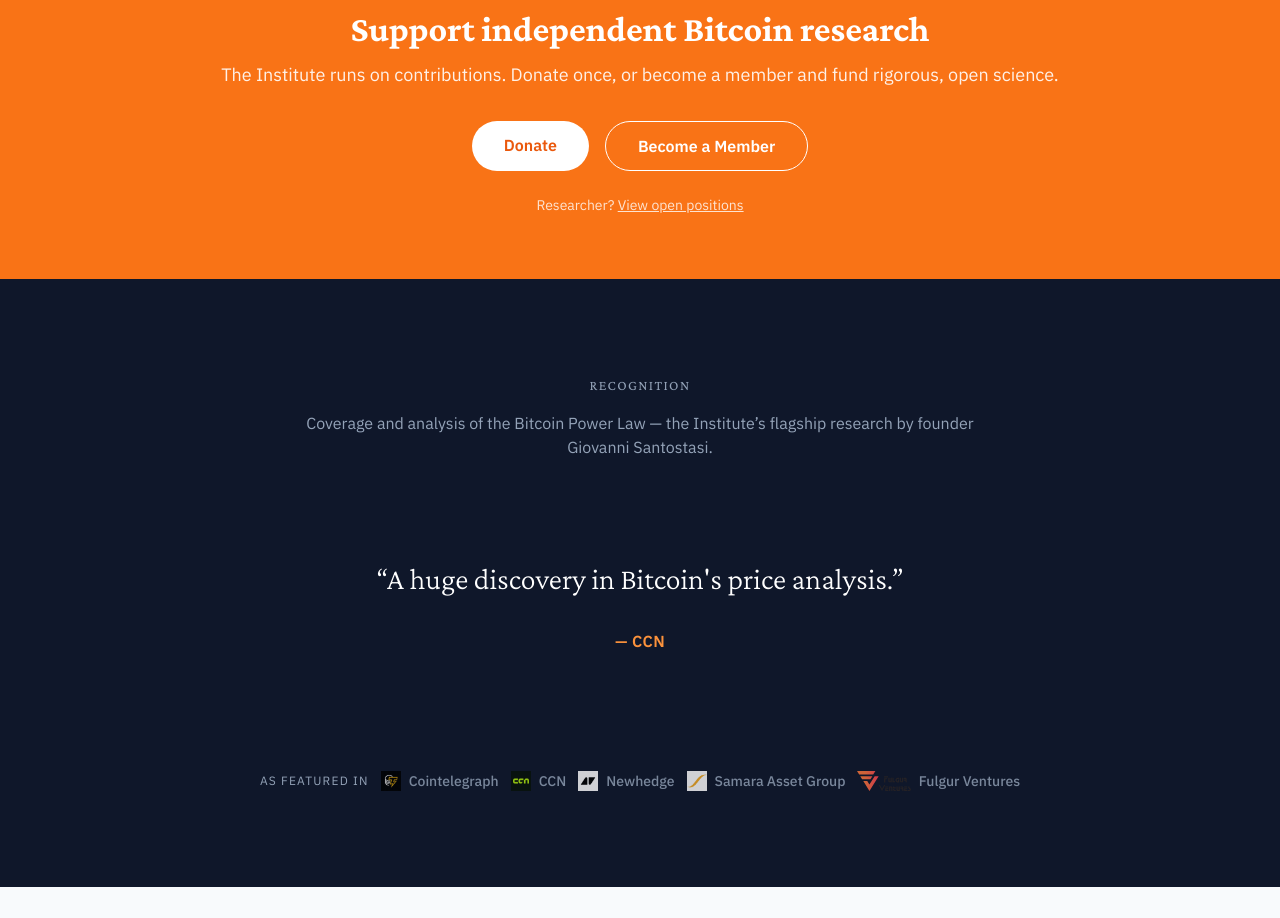
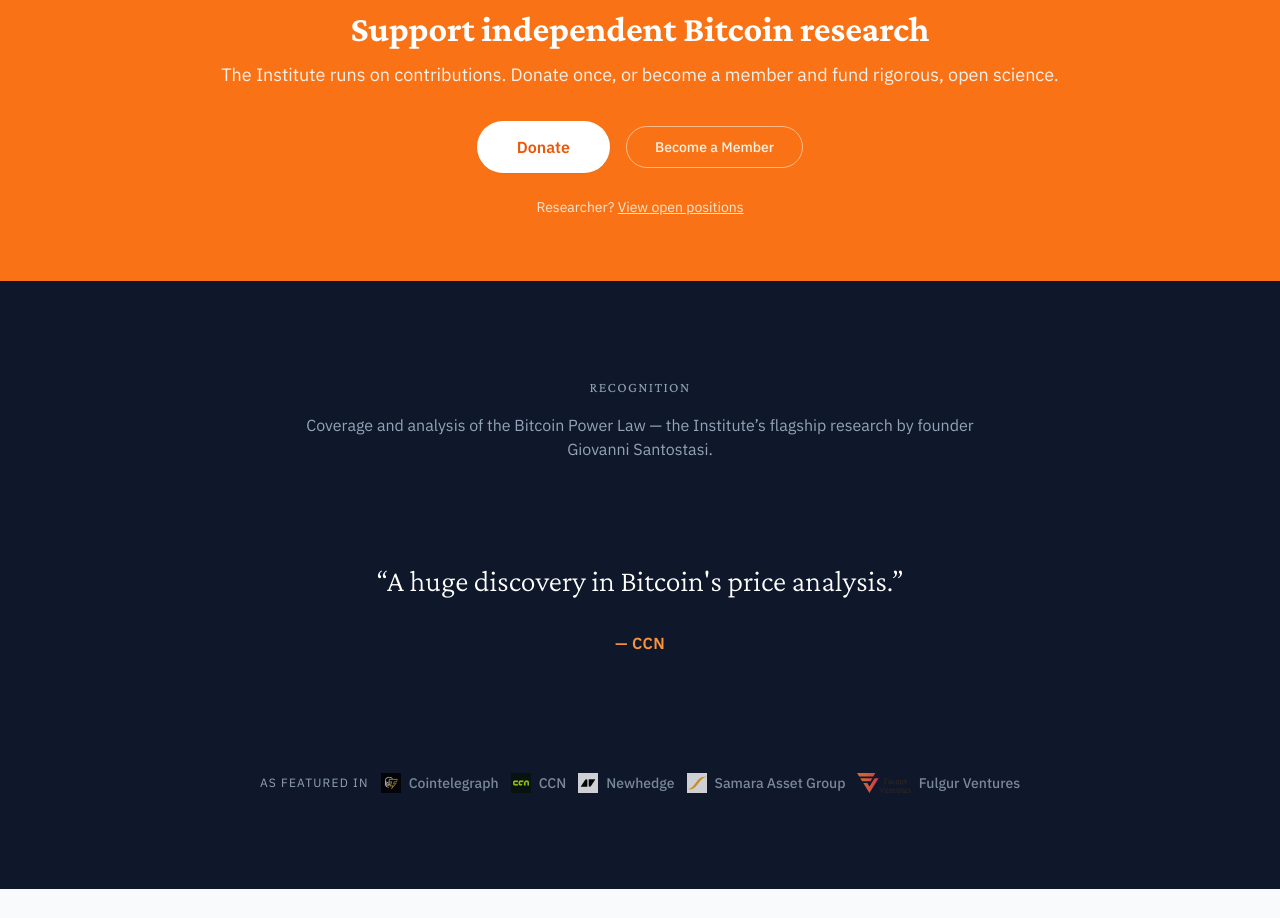
Before and after one commit to giovanniBitcoin1/scientific-bitcoin-institute, a React (Vite) app: page / in a window 1280 px wide. Shown: the part 1700-2618 px from the top of the page. Built offline with nearby package versions, Linux system fonts and the light colour scheme.

Commit message:
Update CTA.jsx update

```diff
--- a/src/components/CTA.jsx
+++ b/src/components/CTA.jsx
@@ -22,17 +22,11 @@ export default function CTA() {
           The Institute runs on contributions. Donate once, or become a member and fund rigorous, open science.
         </p>
 
-        <div className="flex flex-wrap justify-center gap-4">
-          <Link
-            to="/support/donate"
-            className="bg-white text-orange-600 font-semibold rounded-full px-8 py-3 hover:bg-white/90 transition-colors"
-          >
+        <div className="flex flex-wrap justify-center items-center gap-4">
+          <Link to="/support/donate" className="bg-white text-orange-600 font-semibold rounded-full px-10 py-3.5 shadow-sm hover:bg-white/90 transition-colors">
             Donate
           </Link>
-          <MembershipTag
-            {...membershipProps}
-            className="border border-white text-white font-semibold rounded-full px-8 py-3 hover:bg-white/10 transition-colors"
-          >
+          <MembershipTag {...membershipProps} className="border border-white/50 text-white/90 font-medium rounded-full px-7 py-2.5 text-sm hover:bg-white/10 hover:border-white transition-colors">
             Become a Member
           </MembershipTag>
         </div>
```
